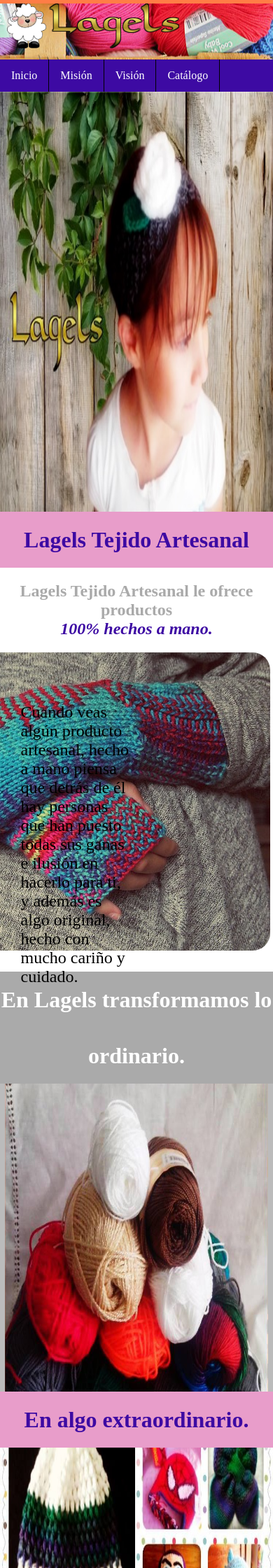
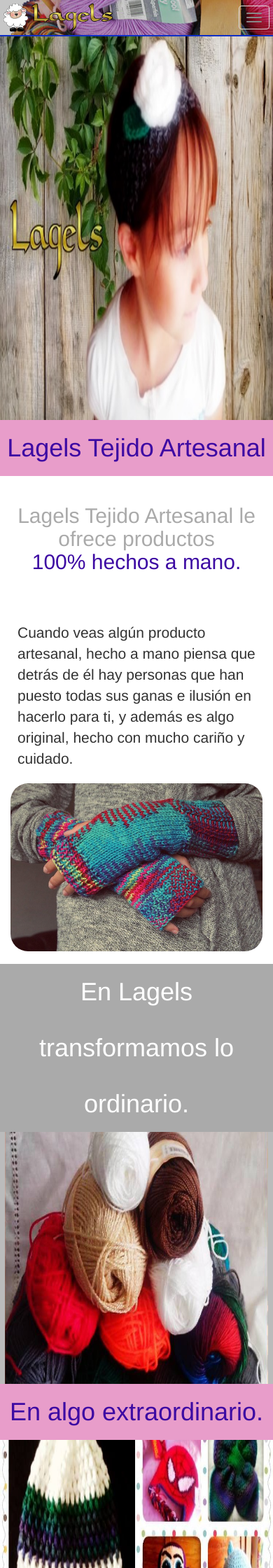
Before and after one commit to danurizp/lagels, a PHP site: page / in a window 390 px wide. Shown: the top 2240 px of the page at 70% size. Run offline with PHP 8.4, Linux system fonts and the light colour scheme.

Commit message:
Avance Responsivo

```diff
--- a/css/inicio.css
+++ b/css/inicio.css
@@ -46,22 +46,16 @@
     padding: 20px;
 }
 
-.contenido-1 img{
+#mision img{
     border-radius: 25px;
-    margin-right: 1%;
-    float: right;
+    width: 100%;
+    margin-bottom: 5%;
 }
 
 .contenido-2::after {
     content: "";
     display: block;
     clear: both;
-}
-
-.texto-contenido {
-    display: inline-block;
-    width: 45%;
-    text-align: left;
 }
 
 .contenido-1::after {
@@ -71,10 +65,7 @@
 }
 
 .texto-contenido {
-    position: absolute;
-    top: 40%;
-    right: 50%;
-    width: 45%;
+    text-align: left;
     font-size: 1.5em;
 }
 
@@ -131,8 +122,7 @@
     width:20px;height:20px;border:2px solid #fff;}
 
 .item{
-    width:450px;
-    height:500px;
+    width:80%;
     margin:0 auto;
 }
 
--- a/css/principal.css
+++ b/css/principal.css
@@ -1,16 +1,7 @@
-* {
-    margin: 0px;
-    padding: 0px;
-    font-family: "sans serif";
-}
-
-body {
-    border-top: solid 5px #ff7d46;
-}
-
 h1 {
     text-align: center;
     line-height: 80px;
+    margin-top: 0;
 }
 
 a {
@@ -22,31 +13,78 @@
     list-style-type: none;
 }
 
-#pie {
+footer {
     background-color: #e8c97b;
     color: white;
 }
 
-#pie h2 {
+footer h2 {
     background-color: #e8c97b;
     color: white;
 }
 
-#encabezado {
-    background-color: #fff;
-    height: 80px;
-    background-image: url('../img/estambres-header.jpg');
-    background-repeat: no-repeat;
-    background-position: right;
+.nav-header {
+    padding: 0;
 }
 
-#encabezado a {
-    margin-left: 10px;
+.navbar {
+    background-image: url('../img/estambres-header.png');
+    background-repeat: no-repeat;
+    background-position: left;
+    margin-bottom: 0;
+    border-bottom: 2px solid #102fc5;
 }
 
-#encabezado img{
-    height: 80%
+.navbar-brand > img {
+    margin-top: -10px;
+    margin-left: 5px;
+    height: 40px;
+    display: inline-block;
+
 }
+
+.navbar-toggle {
+    margin-right: 20px;
+}
+
+
+.navbar-default .navbar-nav > .active > a, .navbar-inverse .navbar-nav > .active > a:hover, .navbar-inverse .navbar-toggle:hover,
+.navbar-default .navbar-nav > li > a:focus{
+    background: rgba(0,0,0, .5);
+}
+
+.navbar-default .navbar-nav > li > a:hover {
+    background: rgba(0,0,0, .5);
+}
+
+
+.navbar-default .navbar-nav > .active > a, .navbar-default .navbar-nav > .active > a:focus, .navbar-default .navbar-nav > .active > a:hover{
+    background: rgba(0,0,0, .5);
+}
+
+/*.navbar-default .navbar-toggle:focus {
+    background: rgba(0,0,0, .5);
+}*/
+
+.navbar-header, #myNavbar {
+    background: rgba(0,0,0, .2);
+}
+
+.navbar ul{
+    padding: 0 2%;
+    text-align: right;
+}
+
+.navbar-default .navbar-nav > li > a, .navbar-default .navbar-nav > li > a:hover {
+    color: #102fc5;
+}
+
+.navbar-default .navbar-nav > .active > a, .navbar-default .navbar-nav > .active > a:focus, .navbar-default .navbar-nav > .active > a:hover {
+    color: #fff;
+}
+
+
+
 
 .menu {
 
@@ -55,8 +93,6 @@
     padding: 0;
     overflow: hidden;
     background-color: #3d0aa3;
-
-
 
 }
 
@@ -83,7 +119,7 @@
     background-color: #ff7d46;
 }
 
-#pie::after {
+footer::after {
     content: "";
     display: block;
     clear: both;
@@ -112,3 +148,41 @@
 .redes {
     text-align: center;
 }
+
+@media (max-width: 991px) {
+    .navbar-header {
+        float: none;
+    }
+    .navbar-toggle {
+        display: block;
+    }
+    .navbar-collapse {
+        border-top: 1px solid transparent;
+        box-shadow: inset 0 1px 0 rgba(255,255,255,0.1);
+    }
+    .navbar-collapse.collapse {
+        display: none!important;
+    }
+    .navbar-nav {
+        float: none!important;
+        margin: 7.5px -15px;
+    }
+    .navbar-nav>li {
+        float: none;
+    }
+    .navbar-nav>li>a {
+        padding-top: 10px;
+        padding-bottom: 10px;
+    }
+    .navbar-text {
+        float: none;
+        margin: 15px 0;
+    }
+    /* since 3.1.0 */
+    .navbar-collapse.collapse.in {
+        display: block!important;
+    }
+    .collapsing {
+        overflow: hidden!important;
+    }
+}
--- /dev/null
+++ b/css/reset.css
@@ -0,0 +1,48 @@
+/* http://meyerweb.com/eric/tools/css/reset/
+   v2.0 | 20110126
+   License: none (public domain)
+*/
+
+html, body, div, span, applet, object, iframe,
+h1, h2, h3, h4, h5, h6, p, blockquote, pre,
+a, abbr, acronym, address, big, cite, code,
+del, dfn, em, img, ins, kbd, q, s, samp,
+small, strike, strong, sub, sup, tt, var,
+b, u, i, center,
+dl, dt, dd, ol, ul, li,
+fieldset, form, label, legend,
+table, caption, tbody, tfoot, thead, tr, th, td,
+article, aside, canvas, details, embed,
+figure, figcaption, footer, header, hgroup,
+menu, nav, output, ruby, section, summary,
+time, mark, audio, video {
+	margin: 0;
+	padding: 0;
+	border: 0;
+	font-size: 100%;
+	font: inherit;
+	vertical-align: baseline;
+}
+/* HTML5 display-role reset for older browsers */
+article, aside, details, figcaption, figure,
+footer, header, hgroup, menu, nav, section {
+	display: block;
+}
+body {
+	line-height: 1;
+}
+ol, ul {
+	list-style: none;
+}
+blockquote, q {
+	quotes: none;
+}
+blockquote:before, blockquote:after,
+q:before, q:after {
+	content: '';
+	content: none;
+}
+table {
+	border-collapse: collapse;
+	border-spacing: 0;
+}
--- a/index.html
+++ b/index.html
@@ -2,11 +2,15 @@
 
 <html lang="es">
 
-	<head>
+    <head>
         <meta charset="utf-8" />
         <title>Lagels</title>
 
         <link rel="icon" type="image/png" sizes="32x32" href="./img/favicon-32x32.png">
+
+        <link rel="stylesheet" href="./css/reset.css">
+        <link rel="stylesheet" href="https://maxcdn.bootstrapcdn.com/bootstrap/3.3.7/css/bootstrap.min.css">
+
         <link rel="stylesheet" href="./css/owl.carousel.min.css">
         <link rel="stylesheet" href="./css/owl.theme.default.min.css">
 
@@ -14,13 +18,146 @@
 
         <link type="text/css" rel="stylesheet" href="css/principal.css" />
         <link type="text/css" rel="stylesheet" href="css/inicio.css" />
+    </head>
+
+    <body >
+        <main>
+
+            <header>
+<!--                <a  href="#inicio" title="Inicio" >
+                    <img src="img/lambsie.png" alt="Borregito" class="wow swing"/>
+                    <img src="img/logo3.png" alt="Lagels" class="wow flip"/>
+                </a>-->
+
+                <nav class="navbar navbar-default navbar-fixed-top">
+                    <div class="container-fluid nav-header">
+                        <div class="navbar-header">
+                            <button type="button" class="navbar-toggle" data-toggle="collapse" data-target="#myNavbar">
+                                <span class="icon-bar"></span>
+                                <span class="icon-bar"></span>
+                                <span class="icon-bar"></span>
+                            </button>
+                            <a class="navbar-brand" href="#"><img src="img/lambsie.png" alt="Borregito" class="wow swing"/><img src="img/logo3.png" alt="Lagels" class="wow flip"/></a>
+                        </div>
+                        <div class="collapse navbar-collapse" id="myNavbar">
+                            <ul class="nav navbar-nav navbar-right">
+                                <li class="active"><a href="#inicio">Inicio</a></li>
+                                <li><a href="#mision">Misión</a></li>
+                                <li><a href="#vision">Visión</a></li>
+                                <li><a href="#catalogo">Catálogo</a></li>
+                            </ul>
+                        </div>
+                    </div>
+                </nav>
+
+            </header>
+            <!-- /encabezado -->
+
+
+
+            <section>
+                <div id="inicio" class="img-principal"></div>
+            </section> <!-- /principal -->
+
+            <section id="mision">
+                <div  class="contenido-1">
+                    <h1>Lagels Tejido Artesanal</h1>
+
+                    <h2>Lagels Tejido Artesanal le ofrece productos <div class=" wow flash" data-wow-duration="2s" data-wow-offset="10"  data-wow-iteration="2"><em>100% hechos a mano.</em></div></h2>
+                </div>
+                <div class="container-fluid">
+                    <div class="row">
+                        <div class="texto-contenido col-md-6">
+                            <p>
+                                Cuando veas algún producto artesanal, hecho a mano piensa que detrás de él hay personas que han puesto todas sus ganas e ilusión en hacerlo para ti, y además es algo original, hecho con mucho cariño y cuidado.
+                            </p>
+                        </div>
+                        <div class="col-md-6">
+                            <img src="img/hands-1032312_640.jpg" alt="Manos" />
+                        </div>
+                    </div>
+
+                </div>
+                <!-- /contenido-1 -->
+            </section>
+
+            <section>
+                <div id="vision"  class="contenido-2">
+                    <div class="ordinario" data-stellar-background-ratio="0.1">
+                        <h1>En Lagels transformamos lo ordinario.</h1>
+                    </div>
+                    <!-- /Ordinario -->
+                    <div class="extraordinario">
+                        <h1 >En algo extraordinario.</h1>
+                    </div>
+                    <!-- /Extraordinario -->
+                </div>
+            </section>
+
+            <section>
+
+
+
+                <div id="catalogo" class="catalogo">
+                    <h1>Catálogo</h1>
+                    <div class="container-fluid">
+                        <div class="row">
+                            <div class="col-md-12">
+                                <div class="carousel owl-carousel owl-theme ">
+                                    <div class="item " >
+                                        <h2>Bebés</h2>
+                                        <img src="img/bebes.jpg" alt="Bebes" />
+                                    </div>
+                                    <div class="item " >
+                                        <h2>Niñ@s</h2>
+                                        <img src="img/ninos.jpg" alt="Niños" />
+                                    </div>
+                                    <div class="item " >
+                                        <h2>Damas</h2>
+                                        <img src="img/damas.jpg" alt="Damas" />
+                                    </div>
+                                    <div class="item " >
+                                        <h2>Caballeros</h2>
+                                        <img src="img/caballeros.jpg" alt="Caballeros" />
+                                    </div>
+
+                                </div>
+                            </div>
+                        </div>
+                    </div>
+                </div>
+            </section>
+
+
+            <footer>
+
+                <div class="redes">
+                    <h2>Nuestras redes sociales</h2>
+                    <ul>
+                        <li>
+                            <a class="social facebook wow slideInLeft" data-wow-duration="2s" data-wow-offset="10" href="http://facebook.com/lagels" target="_blank">facebook</a>
+                        </li>
+                        <li>
+                            <a class="social twitter wow slideInRight" data-wow-duration="2s" data-wow-offset="10" href="https://twitter.com/LagelsTejido" target="_blank">twitter</a>
+                        </li>
+                    </ul>
+                </div>
+                <!-- /redes -->
+            </footer>
+            <!-- /pie -->
+        </main>
+        <!-- /pagina -->
+
 
         <script src="./js/jquery-2.0.2.js"></script>
 
+        <script src="https://maxcdn.bootstrapcdn.com/bootstrap/3.3.7/js/bootstrap.min.js"></script>
 
         <script src="./js/stellar.js"></script>
         <script src="./js/owl.carousel.min.js"></script>
         <script src="./js/wow.js"></script>
+
+
 
         <script>
             $(document).ready(function() {
@@ -57,114 +194,80 @@
 
                 new WOW().init();
 
+                var menu = $('nav');
+                var navBar = $('#myNavbar');
+                var origOffsetY = menu.offset().top;
+
+                function scroll() {
+                    if ($(window).scrollTop() >= origOffsetY) {
+                        menu.addClass('navbar-fixed-top');
+//                        $('.content').addClass('menu-padding');
+                    } else {
+                        menu.removeClass('navbar-fixed-top');
+//                        $('.content').removeClass('menu-padding');
+                    }
+
+
+                }
+
+                document.onscroll = scroll;
+
+                $('body').scrollspy({
+                    target: '#myNavbar',
+                    offset: 100
+                });
+
+
+                $('a[href*="#"]')
+                    // Remove links that don't actually link to anything
+                    .not('[href="#"]')
+                    .not('[href="#0"]')
+                    .click(function(event) {
+                      // On-page links
+                      navBar.removeClass('in');
+//                      menu.addClass('navbar-fixed-top');
+                      if (
+                        location.pathname.replace(/^\//, '') == this.pathname.replace(/^\//, '')
+                        &&
+                        location.hostname == this.hostname
+                      ) {
+                        // Figure out element to scroll to
+                        var target = $(this.hash);
+
+                        var difHeader = 50;
+                        if(target.selector == "#inicio"){
+                            difHeader = 0;
+                        }
+
+                        target = target.length ? target : $('[name=' + this.hash.slice(1) + ']');
+                        // Does a scroll target exist?
+                        if (target.length) {
+                          // Only prevent default if animation is actually gonna happen
+                          event.preventDefault();
+
+                          $('html, body').animate({
+
+                            scrollTop: target.offset().top - difHeader
+                          }, 1000, function() {
+                            // Callback after animation
+                            // Must change focus!
+                            var $target = $(target);
+                            $target.focus();
+                            if ($target.is(":focus")) { // Checking if the target was focused
+                              return false;
+                            } else {
+                              $target.attr('tabindex','-1'); // Adding tabindex for elements not focusable
+                              $target.focus(); // Set focus again
+                            };
+                          });
+                        }
+                      }
+                    });
+
+
+
             })
 
         </script>
-
-	</head>
-
-	<body>
-
-        <div id="pagina">
-
-            <div id="encabezado">
-                <a href="/" title="Inicio" >
-                    <img src="img/lambsie.png" alt="Borregito" class="wow swing"/>
-                    <img src="img/logo3.png" alt="Lagels" class="wow flip"/>
-                </a>
-            </div>
-            <!-- /encabezado -->
-
-            <div id="principal">
-
-                <ul class="menu">
-                    <li>
-                        <a class="nav-inicio" href="index.html">Inicio</a>
-                    </li>
-                    <li>
-                        <a class="nav-mision" href="#mision">Misión</a>
-                     </li>
-                    <li>
-                        <a class="nav-vision" href="#vision">Visión</a>
-                     </li>
-                    <li>
-                        <a class="nav-catalogo" href="#catalogo">Catálogo</a>
-                     </li>
-                </ul>
-
-                <div class="img-principal" ></div>
-
-                <div id="mision" class="contenido-1">
-
-                    <h1>Lagels Tejido Artesanal</h1>
-
-                    <h2>Lagels Tejido Artesanal le ofrece productos <div class=" wow flash" data-wow-duration="2s" data-wow-offset="10"  data-wow-iteration="2"><em>100% hechos a mano.</em></div></h2>
-
-                    <div class="texto-contenido">
-                        <p>
-                            Cuando veas algún producto artesanal, hecho a mano piensa que detrás de él hay personas que han puesto todas sus ganas e ilusión en hacerlo para ti, y además es algo original, hecho con mucho cariño y cuidado.
-                        </p>
-                    </div>
-
-                    <img src="img/hands-1032312_640.jpg" alt="Manos" />
-                </div>
-                <!-- /contenido-1 -->
-
-                <div id="vision"  class="contenido-2">
-                    <div class="ordinario" data-stellar-background-ratio="0.1">
-                        <h1>En Lagels transformamos lo ordinario.</h1>
-                    </div>
-                    <!-- /Ordinario -->
-                    <div class="extraordinario">
-                        <h1 >En algo extraordinario.</h1>
-                    </div>
-                    <!-- /Extraordinario -->
-                </div>
-
-                <div id="catalogo" class="catalogo">
-                    <h1>Catálogo</h1>
-
-                    <div class="carousel owl-carousel owl-theme ">
-                        <div class="item " >
-                            <h2>Bebés</h2>
-                            <img src="img/bebes.jpg" alt="Bebes" />
-                        </div>
-                        <div class="item " >
-                            <h2>Niñ@s</h2>
-                            <img src="img/ninos.jpg" alt="Niños" />
-                        </div>
-                        <div class="item " >
-                            <h2>Damas</h2>
-                            <img src="img/damas.jpg" alt="Damas" />
-                        </div>
-                        <div class="item " >
-                            <h2>Caballeros</h2>
-                            <img src="img/caballeros.jpg" alt="Caballeros" />
-                        </div>
-
-                    </div>
-                </div>
-
-            </div>
-            <!-- /principal -->
-
-            <div id="pie">
-
-                <div class="redes">
-                    <h2>Nuestras redes sociales</h2>
-                    <ul>
-                        <li>
-                            <a class="social facebook wow slideInLeft" data-wow-duration="2s" data-wow-offset="10" href="http://facebook.com/lagels" target="_blank">facebook</a>
-                        </li>
-                        <li>
-                            <a class="social twitter wow slideInRight" data-wow-duration="2s" data-wow-offset="10" href="https://twitter.com/LagelsTejido" target="_blank">twitter</a>
-                        </li>
-                    </ul>
-                </div>
-                <!-- /redes -->
-            </div>
-            <!-- /pie -->
-        </div>
-        <!-- /pagina -->
-	</body>
+    </body>
 </html>
```
Also changed, not shown: img/estambres-header.jpg, img/estambres-header.png (added).
